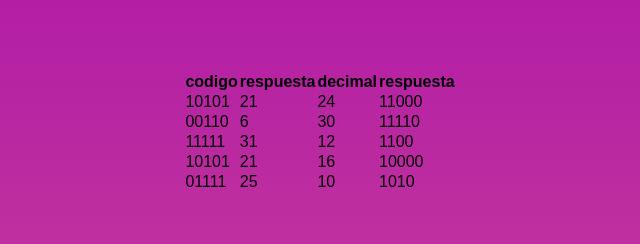
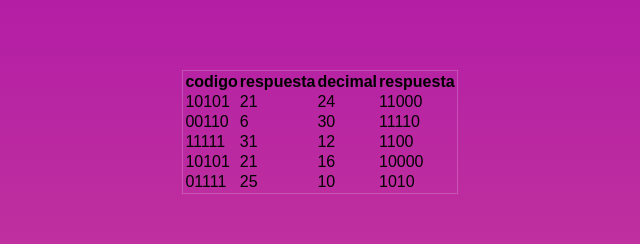
Before and after one commit to Ximenalejandra26/we-taller1, a plain HTML site: page index.html in a window 1280 px wide. Shown: the part 268-512 px from the top of the page, 320-960 px from the left. Drawn offline with Linux system fonts and the light colour scheme.

Commit message:
se crean bordes

```diff
--- a/style.css
+++ b/style.css
@@ -12,3 +12,7 @@ body {
     min-height: 100vh;
     background: linear-gradient(rgb(165, 10, 173), rgb(207, 69, 150));
 }
+
+.container {
+    border: solid 1px rgba(255, 255, 255, 0.2);
+}
```
